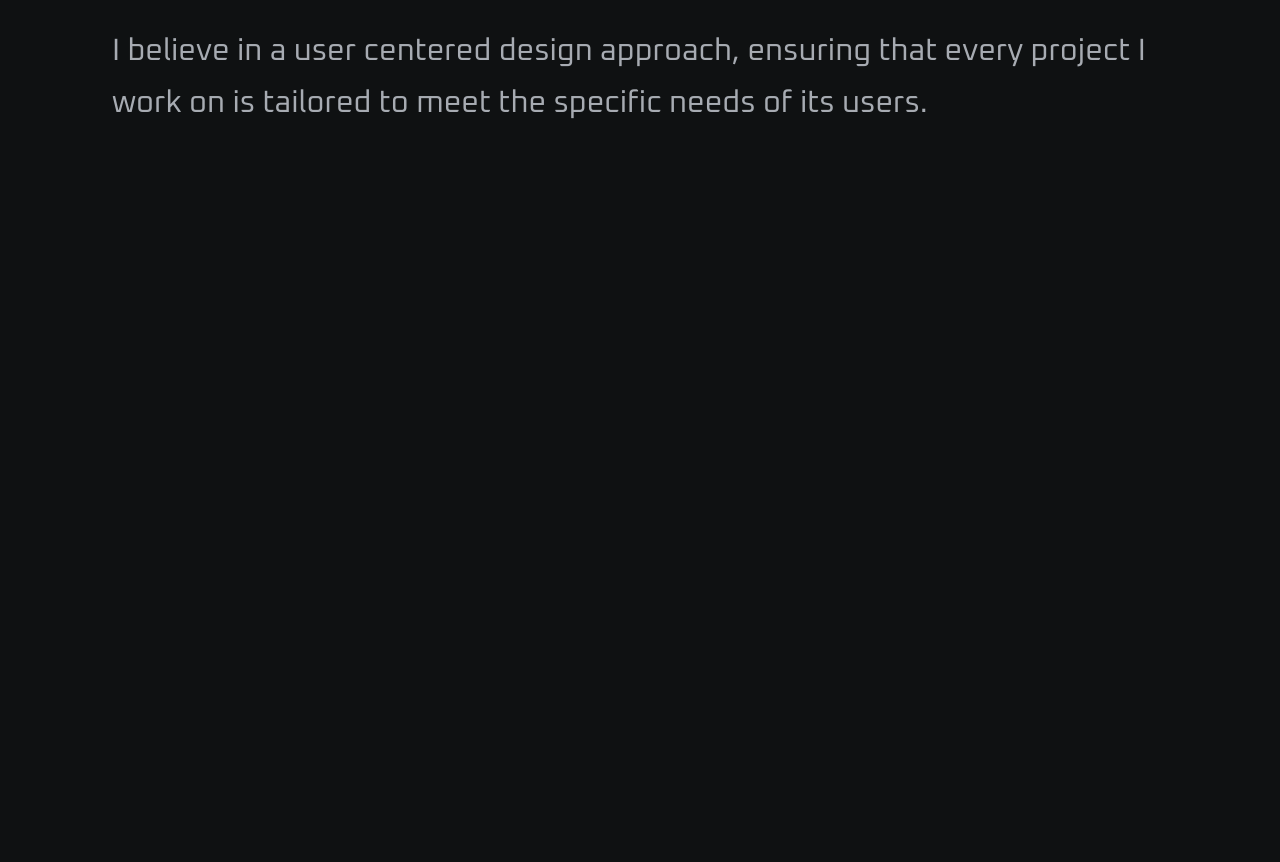
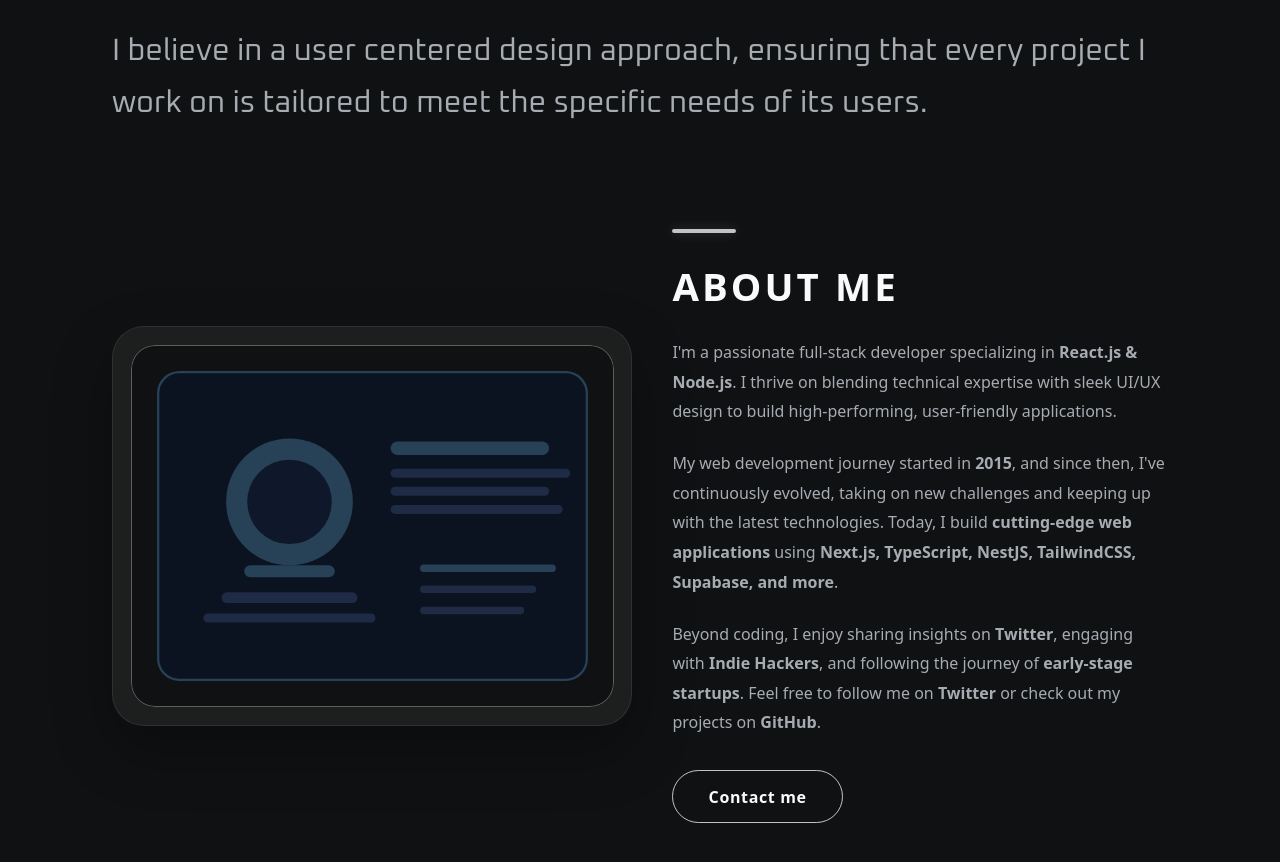
Before and after one commit to amanrai00/PortfolioAman, a Vue app: page / in a window 1280 px wide. Shown: the part 820-1682 px from the top of the page. Before the commit the page ends 953 px from the top, so only its background shows below. Built offline with nearby package versions, Linux system fonts and the light colour scheme.

Commit message:
about created

```diff
--- a/src/App.vue
+++ b/src/App.vue
@@ -4,6 +4,7 @@
   <Navbar />
   <Home />
   <Impact />
+  <About />
 
   <section id="skills"></section>
   <section id="projects"></section>
@@ -16,6 +17,7 @@ import Navbar from "./components/Navbar.vue";
 import Background from "./components/Background.vue";
 import Home from "./components/Home.vue";
 import Impact from "./components/Impact.vue";
+import About from "./components/About.vue";
 </script>
 
 <style>
--- a/src/components/About.vue
+++ b/src/components/About.vue
@@ -1,47 +1,48 @@
 <template>
-  <section id="about" class="px-5 lg:px-28 py-16 lg:py-24">
-    <div class="flex justify-between items-center flex-col lg:flex-row gap-8 lg:gap-16">
-      <!-- Image Section -->
+  <section id="about" class="relative px-5 lg:px-28 py-16 lg:py-24">
+    <div class="mx-auto w-full max-w-6xl">
+      <div class="grid gap-10 lg:grid-cols-[1.05fr_1fr] lg:items-center">
         <div
           ref="imageSection"
-        class="lg:w-1/2 w-full transition-all duration-700"
-        :class="imageVisible ? 'opacity-100 translate-x-0' : 'opacity-0 -translate-x-12'"
+          class="transition-all duration-700"
+          :class="imageVisible ? 'opacity-100 translate-x-0' : 'opacity-0 -translate-x-8'"
         >
+          <div class="about-card">
             <img
               :src="aboutMeSvg"
-          alt="About Me Illustration"
-          class="w-full h-auto"
+              alt="About me portrait"
+              class="about-image"
             />
           </div>
+        </div>
 
-      <!-- Text Section -->
         <div
           ref="textSection"
-        class="lg:w-1/2 w-full transition-all duration-700 delay-200"
-        :class="textVisible ? 'opacity-100 translate-x-0' : 'opacity-0 translate-x-12'"
+          class="transition-all duration-700 delay-200"
+          :class="textVisible ? 'opacity-100 translate-x-0' : 'opacity-0 translate-x-8'"
         >
-        <h2 class="text-2xl lg:text-4xl font-bold mt-4 lg:mt-0">
-          About <span class="font-extrabold text-primary">Me</span>
-        </h2>
-
-        <p class="text-gray-600 text-sm lg:text-base leading-relaxed mt-5 lg:mt-10">
+          <span class="about-line"></span>
+          <h2 class="about-title">About me</h2>
+          <p class="about-text">
             I'm a passionate full-stack developer specializing in <strong>React.js & Node.js</strong>.
             I thrive on blending technical expertise with sleek UI/UX design to build high-performing,
             user-friendly applications.
           </p>
-
-        <p class="text-gray-600 text-sm lg:text-base leading-relaxed mt-3 lg:mt-5">
+          <p class="about-text">
             My web development journey started in <strong>2015</strong>, and since then, I've
             continuously evolved, taking on new challenges and keeping up with the latest technologies.
             Today, I build <strong>cutting-edge web applications</strong> using
             <strong>Next.js, TypeScript, NestJS, TailwindCSS, Supabase, and more</strong>.
           </p>
-
-        <p class="text-gray-600 text-sm lg:text-base leading-relaxed mt-3 lg:mt-5">
+          <p class="about-text">
             Beyond coding, I enjoy sharing insights on <strong>Twitter</strong>, engaging with
             <strong>Indie Hackers</strong>, and following the journey of <strong>early-stage startups</strong>.
             Feel free to follow me on <strong>Twitter</strong> or check out my projects on <strong>GitHub</strong>.
           </p>
+          <div class="about-actions">
+            <a class="about-button" href="#contact">Contact me</a>
+          </div>
+        </div>
       </div>
     </div>
   </section>
@@ -86,26 +87,73 @@ onUnmounted(() => {
 </script>
 
 <style scoped>
-/* Spring-like easing for smooth animations */
 .transition-all {
   transition-timing-function: cubic-bezier(0.34, 1.56, 0.64, 1);
 }
 
-/* Optional: Custom scrollbar styling */
-::-webkit-scrollbar {
-  width: 8px;
+.about-card {
+  border-radius: 2rem;
+  padding: 1.1rem;
+  background: var(--theme-pill-bg);
+  border: 1px solid var(--theme-pill-border);
+  box-shadow: 0 24px 60px rgba(0, 0, 0, 0.28);
 }
 
-::-webkit-scrollbar-track {
-  background: transparent;
+.about-image {
+  width: 100%;
+  display: block;
+  border-radius: 1.5rem;
+  background: var(--theme-bg);
+  box-shadow: inset 0 0 0 1px var(--theme-line-soft);
 }
 
-::-webkit-scrollbar-thumb {
-  background: #888;
-  border-radius: 4px;
+.about-line {
+  display: inline-block;
+  width: 64px;
+  height: 4px;
+  border-radius: 999px;
+  background: var(--theme-line-strong);
+  box-shadow: 0 0 12px var(--theme-line-shadow);
+  margin-bottom: 1.2rem;
 }
 
-::-webkit-scrollbar-thumb:hover {
-  background: #555;
+.about-title {
+  font-size: clamp(2rem, 3vw, 3.2rem);
+  font-weight: 800;
+  letter-spacing: 0.08em;
+  text-transform: uppercase;
+  color: var(--theme-text-strong);
+}
+
+.about-text {
+  margin-top: 1.4rem;
+  font-size: 1rem;
+  line-height: 1.85;
+  color: var(--theme-text-muted);
+}
+
+.about-actions {
+  margin-top: 2rem;
+}
+
+.about-button {
+  display: inline-flex;
+  align-items: center;
+  justify-content: center;
+  border-radius: 999px;
+  padding: 0.85rem 2.2rem;
+  border: 1px solid var(--theme-line-strong);
+  color: var(--theme-text-strong);
+  font-weight: 600;
+  letter-spacing: 0.04em;
+  transition: transform 0.2s ease, background-color 0.2s ease, color 0.2s ease,
+    border-color 0.2s ease;
+}
+
+.about-button:hover {
+  transform: translateY(-2px);
+  background: var(--theme-cta-bg);
+  border-color: var(--theme-cta-bg);
+  color: var(--theme-cta-text);
 }
 </style>
```
Lines whose indentation alone changed are shown as unchanged.
